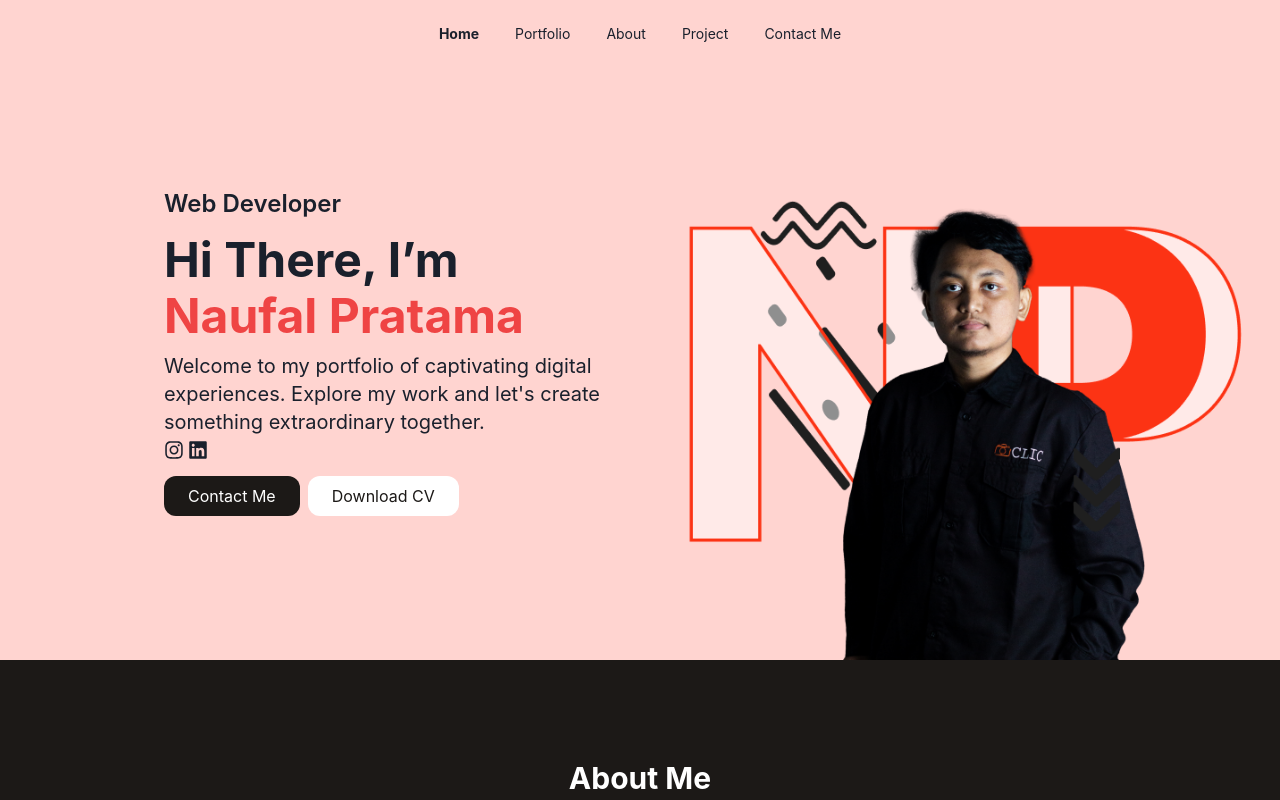
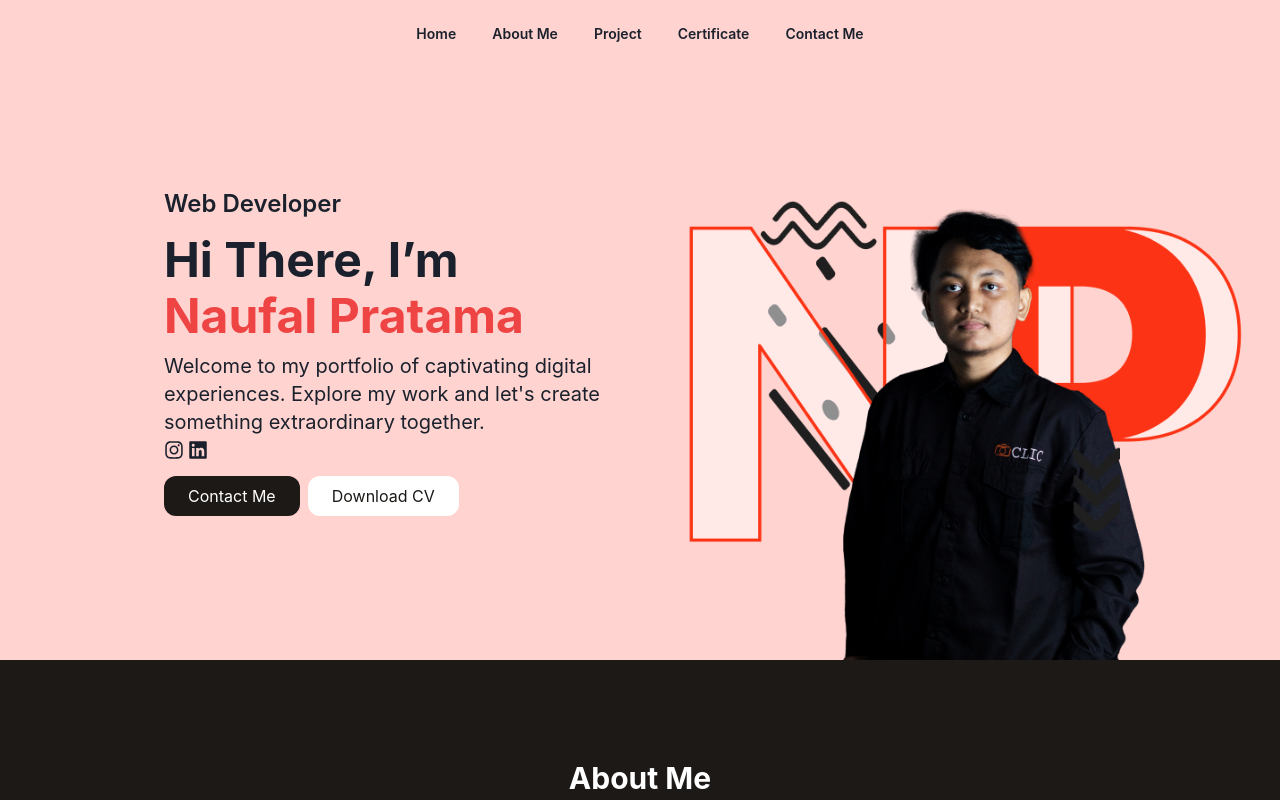
Before and after one commit to naufalpratam4/portfolio-naufal, a React (Vite) app: page / in a window 1280 px wide. Shown: the top 800 px of the page. Built offline with nearby package versions, Linux system fonts and the light colour scheme.

Commit message:
update navbar

```diff
--- a/src/components/AboutMe.jsx
+++ b/src/components/AboutMe.jsx
@@ -1,10 +1,10 @@
 import React from "react";
 import ImgAbout from "../assets/img/about.png";
-import AOS from "aos";
+
 import "aos/dist/aos.css";
 function AboutMe() {
   return (
-    <div className="md:pt-20 bg-stone-900 text-white  ">
+    <div className="md:pt-20 bg-stone-900 text-white" id="about">
       <div
         data-aos="fade-up"
         data-aos-duration="1000"
@@ -15,20 +15,6 @@ function AboutMe() {
         <div className="md:px-80 text-center text-md font-normal pt-8 mb-8">
           {aboutMe}
         </div>
-        {/* <div className="grid md:grid-cols-3 md:px-32 md:gap-8 pt-4 text-center">
-          <div>
-            <div className="text-rose-200 text-6xl font-bold pb-2">10+</div>
-            <div>Projects Done</div>
-          </div>
-          <div>
-            <div className="text-rose-200 text-6xl font-bold pb-2">10+</div>
-            <div>Years of Experience</div>
-          </div>
-          <div>
-            <div className="text-rose-200 text-6xl font-bold pb-2">273+</div>
-            <div>Clients Served.</div>
-          </div>
-        </div> */}
       </div>
       <div className="flex justify-center pt-16 ">
         <img src={ImgAbout} alt="" className="" />
--- a/src/components/FooterComponent.jsx
+++ /dev/null
@@ -1,73 +0,0 @@
-import React from "react";
-import logoClic from "../../../public/icon/Logo CLIC.png";
-import { FaInstagram, FaYoutube, FaTiktok } from "react-icons/fa6";
-function FooterComponent() {
-  return (
-    <div>
-      <>
-        {/* component */}
-        <div className="w-full pt-20 flex items-center justify-center bg-black">
-          <div className="md:w-2/3 w-full px-4 text-white flex flex-col">
-            <div className="w-full text-7xl font-bold">
-              <h1 className="w-full md:w-2/3">
-                How can we help you. get in touch
-              </h1>
-            </div>
-            <div className="flex mt-8 flex-col md:flex-row md:justify-between">
-              <p className="w-full md:w-2/3 text-gray-400">
-                Do not hesitate to contact us if you have any questions,
-                comments, or need further assistance. We are ready to help you
-                with pleasure!
-              </p>
-              <div className="w-44 pt-6 md:pt-0">
-                <button
-                  type="button"
-                  className="bg-red-500 hover:bg-red-700 ease-in-out duration-100 px-10 py-3 flex items-center justify-center text-center rounded-lg"
-                >
-                  <a href="">Contact Us</a>
-                </button>
-              </div>
-            </div>
-            <div className="flex flex-col">
-              <div className="flex mt-24 mb-12 flex-row justify-between">
-                <div>
-                  <span className="font-bold">UKM CLIC</span>
-                </div>
-
-                <a className="hidden md:block cursor-pointer text-gray-600 hover:text-white uppercase">
-                  About
-                </a>
-                <a className="hidden md:block cursor-pointer text-gray-600 hover:text-white uppercase">
-                  Services
-                </a>
-                <a className="hidden md:block cursor-pointer text-gray-600 hover:text-white uppercase">
-                  Why us
-                </a>
-                <a className="hidden md:block cursor-pointer text-gray-600 hover:text-white uppercase">
-                  Contact
-                </a>
-                <div className="flex flex-row space-x-8 items-center justify-between">
-                  <a href="https://www.instagram.com/clicunnes/">
-                    <FaInstagram />
-                  </a>
-                  <a href="https://www.tiktok.com/@clicunnes">
-                    <FaTiktok />
-                  </a>
-                  <a href="https://www.youtube.com/@UKMCLICUNNES">
-                    <FaYoutube />
-                  </a>
-                </div>
-              </div>
-              <hr className="border-gray-600" />
-              <p className="w-full text-center my-12 text-gray-600">
-                Copyright © 2020 Naufal Pratama
-              </p>
-            </div>
-          </div>
-        </div>
-      </>
-    </div>
-  );
-}
-
-export default FooterComponent;
--- a/src/components/FooterPage.jsx
+++ b/src/components/FooterPage.jsx
@@ -3,10 +3,12 @@ import React from "react";
 import { FaInstagram, FaYoutube, FaTiktok } from "react-icons/fa6";
 function FooterComponent() {
   return (
-    <div>
     <>
       {/* component */}
-        <div className="w-full pt-20 flex items-center justify-center bg-black">
+      <div
+        className="w-full pt-20 flex items-center justify-center bg-black"
+        id="contact"
+      >
         <div className="md:w-2/3 w-full px-4 text-white flex flex-col">
           <div className="w-full text-7xl font-bold">
             <h1 className="w-full md:w-2/3">
@@ -15,9 +17,9 @@ function FooterComponent() {
           </div>
           <div className="flex mt-8 flex-col md:flex-row md:justify-between">
             <p className="w-full md:w-2/3 text-gray-400">
-                Do not hesitate to contact me if you have any questions,
-                comments, or need further assistance. We are ready to help you
-                with pleasure!
+              Do not hesitate to contact me if you have any questions, comments,
+              or need further assistance. We are ready to help you with
+              pleasure!
             </p>
             <div className="w-44 pt-6 md:pt-0">
               <button
@@ -66,7 +68,6 @@ function FooterComponent() {
         </div>
       </div>
     </>
-    </div>
   );
 }
 
--- a/src/components/NavBar.jsx
+++ b/src/components/NavBar.jsx
@@ -5,20 +5,20 @@ function NavBar() {
   return (
     <div className="flex justify-center ">
       <div className="text-sm ">
-        <ul className="flex pt-6 justify-center  p-4">
-          <a href="" className="font-bold">
+        <ul className="flex pt-6 justify-center font-semibold  p-4">
+          <a href="#home">
             <li>Home</li>
           </a>
-          <a href="">
-            <li className="px-9">Portfolio</li>
+          <a href="#about">
+            <li className="px-9">About Me</li>
           </a>
-          <a href="">
-            <li className="pe-9 ">About</li>
+          <a href="#project">
+            <li className="pe-9 ">Project</li>
           </a>
-          <a href="">
-            <li className="pe-9">Project</li>
+          <a href="#Certificate">
+            <li className="pe-9">Certificate</li>
           </a>
-          <a href="">
+          <a href="#contact">
             <li>Contact Me</li>
           </a>
         </ul>
--- a/src/components/Sertifikat.jsx
+++ b/src/components/Sertifikat.jsx
@@ -6,13 +6,17 @@ import sertifDimasTI from "../assets/img/SertifikatDimasTi.png";
 import CardPortfolio from "./card/CardPortfolio";
 function Sertifikat() {
   return (
-    <div style={{ background: "#FFD4D0" }} className="px-20 pb-16">
+    <div
+      style={{ background: "#FFD4D0" }}
+      className="px-20 pb-16"
+      id="Certificate"
+    >
       <div
         className="text-center text-3xl font-bold"
         data-aos="fade-up"
         data-aos-duration="1000"
       >
-        Sertifikat
+        Certificate
       </div>
       <div
         className="grid md:grid-cols-3 gap-4 pt-4"
--- a/src/components/Servicess.jsx
+++ b/src/components/Servicess.jsx
@@ -5,7 +5,7 @@ import portfolioLindungiHutan from "../assets/img/lindungiHutan.png";
 import portfolioCLIC from "../assets/img/CLIC.png";
 function Servicess() {
   return (
-    <div className="">
+    <div className="" id="project">
       <div className=" px-20 pb-4 ">
         <div
           className="font-bold text-3xl pt-16 text-center pb-4"
```
Lines whose indentation alone changed are shown as unchanged.
